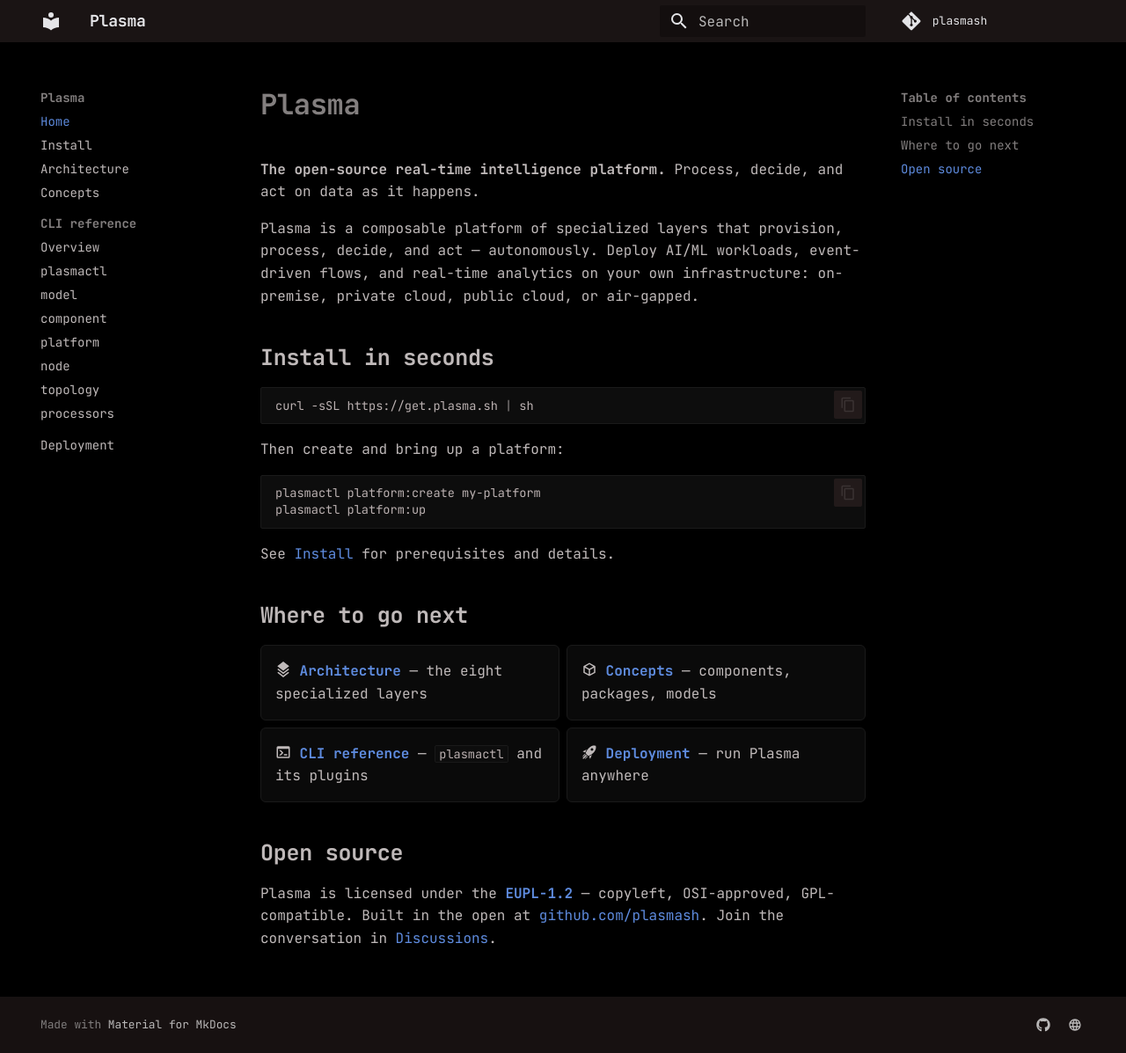
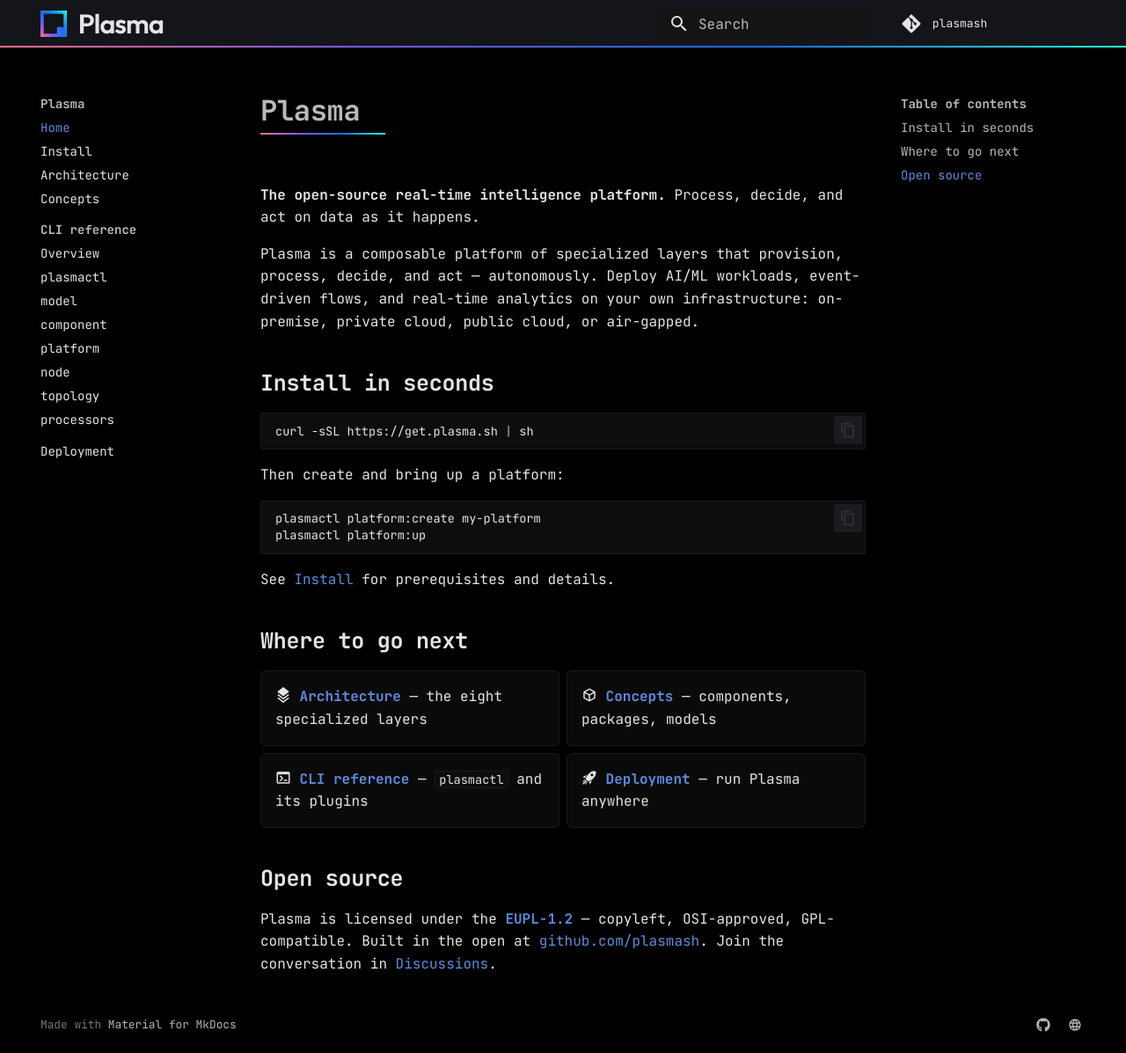
Before and after one commit to plasmash/docs, an MkDocs documentation site: the page built from docs/index.md, in a window 1280 px wide and 1197 px high. Shown: the whole window at 88% size. Built offline with MkDocs 1.6.1 and Material for MkDocs 9.7.7, drawn with Linux system fonts in a browser that asks for light colours.

Commit message:
feat(docs): apply Plasma brand — logo, favicon, gradient accents
Add the Plasma wordmark logo + favicon, brand-gradient header hairline
and H1 underline, and align the palette (pure black, emerald accent,
JetBrains Mono) with the plasma.sh landing.

```diff
--- a/docs/stylesheets/extra.css
+++ b/docs/stylesheets/extra.css
@@ -1,38 +1,77 @@
-/* Plasma docs — match the plasma.sh landing: pure black, emerald accent, mono */
+/* Plasma docs theme — match plasma.sh: pure black, emerald accent, JetBrains Mono,
+   with the brand gradient (pink → violet → blue → teal) as an accent. */
+
 :root {
+  --plasma-gradient: linear-gradient(90deg, #FD6F8E 0%, #7A5AF8 33%, #1570EF 67%, #27FCE2 100%);
   --md-accent-fg-color: #10b981;
 }
 
 [data-md-color-scheme="slate"] {
-  --md-hue: 0;
   --md-default-bg-color: #000000;
   --md-default-bg-color--light: #0a0a0a;
+  --md-default-fg-color: #e4e4e7;
+  --md-default-fg-color--light: #b8b8bd;
+  --md-default-fg-color--lighter: #8b8b8b;
   --md-primary-fg-color: #000000;
   --md-primary-bg-color: #e4e4e7;
   --md-accent-fg-color: #34d399;
   --md-typeset-a-color: #10b981;
   --md-code-bg-color: #0d0d0d;
+  --md-code-fg-color: #e4e4e7;
   --md-footer-bg-color: #050505;
+  --md-footer-bg-color--dark: #000000;
 }
 
-/* Tighten the mono aesthetic */
+/* Header: pure black with a thin brand-gradient hairline underneath */
+.md-header {
+  background-color: #000;
+  border-bottom: 1px solid #1a1a1a;
+  box-shadow: none;
+}
+.md-header::after {
+  content: "";
+  position: absolute;
+  left: 0; right: 0; bottom: 0;
+  height: 2px;
+  background: var(--plasma-gradient);
+  opacity: 0.9;
+}
+.md-tabs { background-color: #000; }
+
+/* Logo is the full Plasma wordmark — hide the duplicate site-name text */
+.md-header__button.md-logo img,
+.md-header__button.md-logo svg { height: 1.5rem; width: auto; }
+.md-header__title .md-header__topic:first-child .md-ellipsis { display: none; }
+
+/* Typography — keep the tight mono aesthetic */
 .md-typeset h1,
-.md-typeset h2,
-.md-header__title {
-  font-weight: 700;
-  letter-spacing: -0.01em;
-}
+.md-typeset h2 { font-weight: 700; letter-spacing: -0.01em; }
+.md-typeset code { border: 1px solid #1a1a1a; }
 
-.md-typeset code {
-  border: 1px solid #1a1a1a;
-}
+/* Search accent */
+.md-search__input { background-color: #141414; }
 
 /* Grid cards on the home page */
 .md-typeset .grid.cards > ul > li {
   border: 1px solid #1a1a1a;
   border-radius: 6px;
   background: #0a0a0a;
+  transition: border-color .2s, box-shadow .2s;
 }
 .md-typeset .grid.cards > ul > li:hover {
   border-color: #10b981;
+  box-shadow: 0 0 0 1px rgba(16,185,129,.25);
 }
+
+/* Brand-gradient underline accent on the H1 */
+.md-content .md-typeset > h1:first-of-type {
+  display: inline-block;
+  padding-bottom: 6px;
+  background: var(--plasma-gradient);
+  background-repeat: no-repeat;
+  background-position: 0 100%;
+  background-size: 100% 2px;
+}
+
+/* Active nav item picks up the emerald accent */
+.md-nav__link--active { color: #10b981; }
--- a/mkdocs.yml
+++ b/mkdocs.yml
@@ -8,6 +8,8 @@ edit_uri: ""
 theme:
   name: material
   language: en
+  logo: assets/logo.svg
+  favicon: assets/favicon.svg
   font:
     text: JetBrains Mono
     code: JetBrains Mono
```
Also changed, not shown: docs/assets/favicon.svg (added), docs/assets/logo.svg (added).
